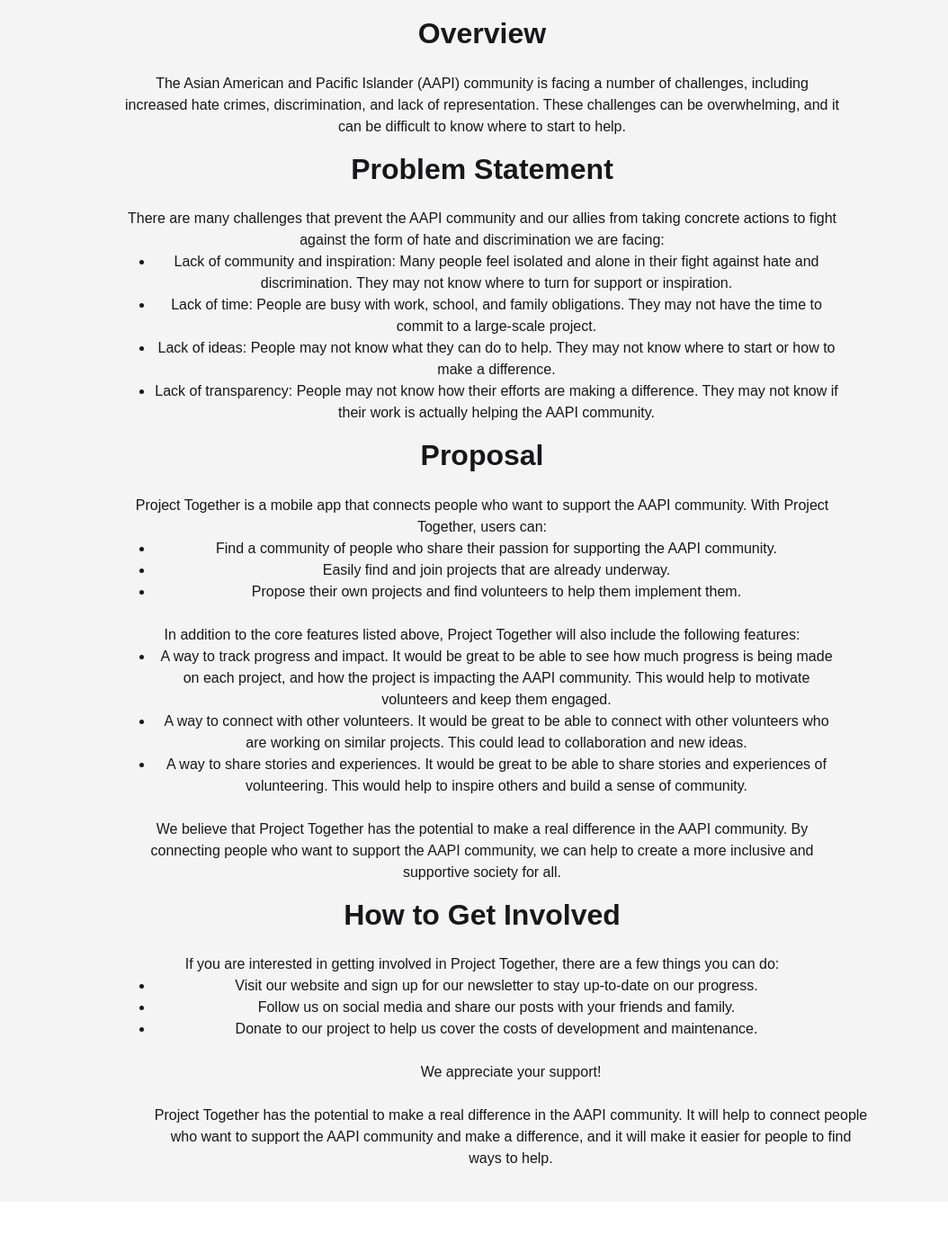
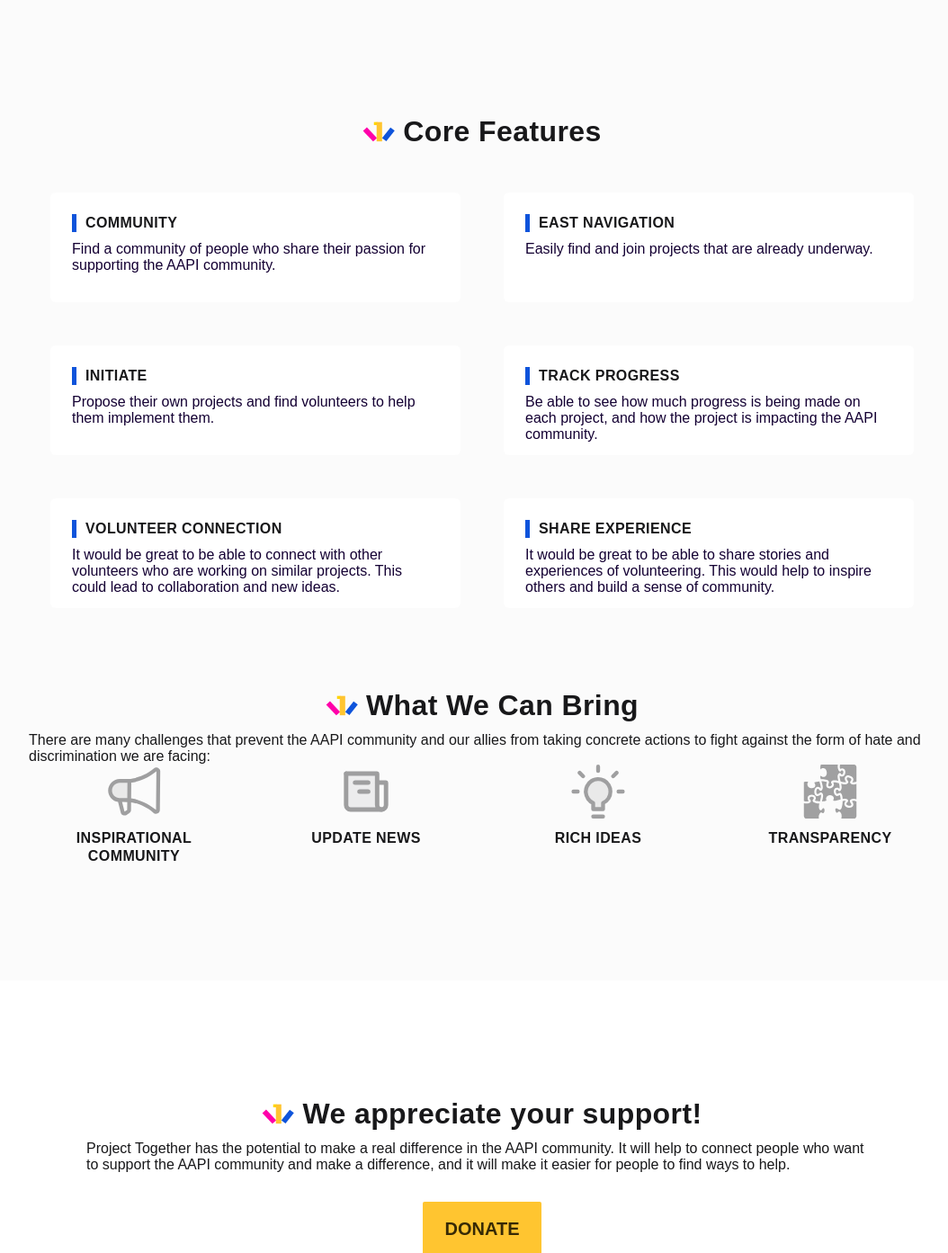
Before and after one commit to 1thing-org/1thing.org, a React (Create React App) app: page /projects/project-together in a window 1280 px wide. Shown: the part 933-2326 px from the top of the page at 90% size, without its empty margins (104-1158 px from the left). Built offline with nearby package versions, Linux system fonts and the light colour scheme; no server answers.

Commit message:
Add the bottom section of the project together (#153)
* bottom section of project together

* update css

```diff
--- a/src/components/projects/projectTogether/ProjectTogether.tsx
+++ b/src/components/projects/projectTogether/ProjectTogether.tsx
@@ -3,7 +3,9 @@ import Footer from "../../footer/Footer";
 import Iphone from "../../../assets/project-together/iphone.png"
 import Content from "./content/content";
 import TopSection from "./topSection/TopSection";
+import BottomSec from "./bottomSection/BottomSec";
 import HeroSection from "components/hero/HeroSection";
+
 
 const aboutHeroData: {
   heading: string;
@@ -26,9 +28,8 @@ function ProjectTogether() {
         secondheading={aboutHeroData.secondheading}
         subheading={aboutHeroData.subheading}
         imageSrc={Iphone}
-
       />
-      <Content />
+      <BottomSec />
       <Footer />
     </div>
   );
--- /dev/null
+++ b/src/components/projects/projectTogether/bottomSection/Bottom.tsx
@@ -0,0 +1,21 @@
+import Card from 'react-bootstrap/Card';
+import './BottomSec.css';
+
+type Props = {
+
+    name: string;
+    quote: string;
+}
+
+function Bottom(props: Props) {
+    return (
+        <Card id="feature">
+            <Card.Text id="feature-name">
+                <span className="symbol-style">|</span>{props.name}
+            </Card.Text>
+            <Card.Text id="feature-quote">{props.quote}</Card.Text>
+        </Card>
+    )
+}
+
+export default Bottom;
--- /dev/null
+++ b/src/components/projects/projectTogether/bottomSection/BottomSec.css
@@ -0,0 +1,173 @@
+#core-features-section {
+    display: flex;
+    padding: 128px 32px;
+    padding-bottom: 64px;
+    flex-direction: column;
+    align-items: center;
+    align-self: stretch;
+    background: #FBFBFB;
+    gap: 24px;
+}
+
+#core-features-container {
+    display: flex;
+    justify-content: center;
+    align-items: center;
+    gap: 8px;
+    align-self: stretch;
+}
+
+.core-features {
+    color: #18181A;
+    text-align: center;
+    font-size: 32px;
+    font-style: normal;
+    font-weight: 600;
+    line-height: 40px;
+    letter-spacing: 0.4px;
+    margin: 0;
+}
+
+#features {
+    display: flex;
+    width: 1008px;
+    flex-direction: column;
+    align-items: center;
+    gap: 24px;
+}
+
+#feature {
+    display: flex;
+    height: 122px;
+    padding: 24px;
+    flex-direction: column;
+    align-items: flex-start;
+    gap: 10px;
+    flex: 1 0 0;
+    background: #FFF;
+    border: none;
+    margin: 24px;
+}
+
+.symbol-style {
+    display: inline-block;
+    width: 5px;
+    height: 20px;
+    margin-right: 10px;
+    color: var(--Secondary-color, #0F54DB);
+    background-color: var(--Secondary-color, #0F54DB);
+}
+
+#feature-name {
+    color: var(--neutral-neutral-01, #18181A);
+    margin: 0;
+    font-size: 16px;
+    font-style: normal;
+    font-weight: 600;
+    line-height: 20px;
+    letter-spacing: 0.4px;
+    text-transform: uppercase;
+    text-align: left;
+}
+
+#feature-quote {
+    color: var(--bright-dark, #140033);
+    font-size: 16px;
+    font-style: normal;
+    font-weight: 400;
+    line-height: normal;
+    text-align: left;
+}
+
+.bottom-text {
+    max-width: 1008px;
+    color: var(--neutral-neutral-01, #18181A);
+    font-size: 16px;
+    font-style: normal;
+    font-weight: 400;
+    line-height: normal;
+    text-align: left;
+    padding-top:10px;
+    margin-bottom: 0;
+}
+
+#lower {
+    display: flex;
+    flex-direction: column;
+    align-items: center;
+    background: #FBFBFB;
+
+
+}
+
+#core-features-lower-section {
+    display: flex;
+    flex-direction: column;
+
+    padding-left: 120px;
+    padding-right: 120px;
+    padding-bottom: 128px;
+
+
+
+}
+
+#icon {
+    display: flex;
+    flex-direction: column;
+    align-items: center;
+    gap: 12px;
+    flex: 1 0 0;
+}
+
+#icon-img {
+    width: 60.84px;
+    height: 59.994px;
+}
+
+#icon-text {
+    color: var(--neutral-neutral-01, #18181A);
+    text-align: center;
+    font-size: 16px;
+    font-style: normal;
+    font-weight: 600;
+    line-height: 20px;
+    letter-spacing: 0.4px;
+    text-transform: uppercase;
+}
+
+
+#core-features-support-section {
+    display: flex;
+    padding: 128px 200px;
+    padding-bottom: 64px;
+    flex-direction: column;
+    align-items: center;
+    align-self: stretch;
+}
+
+#donate-button {
+    display: flex;
+    width: 132px;
+    height: 61px;
+    padding: 10px 24px;
+    justify-content: center;
+    align-items: center;
+    gap: 10px;
+    border-radius: var(--Redius, 2px);
+    background: var(--Primary-color, #FFC530);
+    color: #372A06;
+    text-align: center;
+    font-size: 20px;
+    font-style: normal;
+    font-weight: 700;
+    line-height: normal;
+    text-transform: uppercase;
+    margin-top: 32px;
+}
+
+@media screen and (min-width: 768px) and (max-width: 991px) {
+    #feature {
+        height: 165px;
+    }
+}
--- /dev/null
+++ b/src/components/projects/projectTogether/bottomSection/BottomSec.tsx
@@ -0,0 +1,122 @@
+import smallLogo from "../../../../assets/home-page/smallLogo.svg";
+import { Button, Container, Image, Col, Row, Card } from "react-bootstrap";
+import './BottomSec.css';
+import Bottom from './Bottom';
+import a1 from "../../../../assets/home-page/a1.svg";
+import a5 from "../../../../assets/home-page/a5.svg";
+import a3 from "../../../../assets/home-page/a3.svg";
+import a4 from "../../../../assets/home-page/a4.svg";
+const FeatureData: { name: string; quote: string }[] = [
+  {
+
+    name: "COMMUNITY",
+    quote:
+      'Find a community of people who share their passion for supporting the AAPI community.',
+  },
+  {
+
+    name: "EAST NAVIGATION",
+    quote:
+      'Easily find and join projects that are already underway.',
+  },
+  {
+
+    name: "INITIATE",
+    quote:
+      'Propose their own projects and find volunteers to help them implement them.',
+  },
+  {
+
+    name: "TRACK PROGRESS",
+    quote:
+      'Be able to see how much progress is being made on each project, and how the project is impacting the AAPI community. ',
+  },
+  {
+
+    name: "VOLUNTEER CONNECTION",
+    quote:
+      'It would be great to be able to connect with other volunteers who are working on similar projects. This could lead to collaboration and new ideas.',
+  },
+  {
+
+    name: "SHARE EXPERIENCE",
+    quote:
+      'It would be great to be able to share stories and experiences of volunteering. This would help to inspire others and build a sense of community.',
+  },
+];
+function BottomSec() {
+  return (
+    <div id="bottom-sections">
+      <div id="core-features-section">
+        <Container id="core-features-container">
+          <img className="feature-logo" src={smallLogo} style={{ width: "37px", height: "23.5px" }} alt="1thing logo"></img>
+          <h2 className="core-features">Core Features</h2>
+        </Container>
+        <Container id="features">
+          <Row >
+
+            {FeatureData.map((feature, index) => (
+              <Col md={6} key={index} style={{ padding: '0' }}>
+                <Bottom
+                  name={feature.name}
+                  quote={feature.quote}
+                />
+              </Col>
+            ))}
+          </Row>
+        </Container>
+      </div>
+
+      <div id="lower">
+        <div id="core-features-lower-section">
+          <Container id="core-features-container">
+            <img className="feature-logo" src={smallLogo} style={{ width: "37px", height: "23.5px" }} alt="1thing logo"></img>
+            <h2 className="core-features">What We Can Bring</h2>
+          </Container>
+          <p className="bottom-text">
+            There are many challenges that prevent the AAPI community and our allies from taking concrete actions to fight against
+            the form of hate and discrimination we are facing:
+          </p>
+          <Row>
+            <Col md={3} id="icon">
+              <Image src={a1} id="icon-img" />
+              <Card.Text id="icon-text">INSPIRATIONAL COMMUNITY</Card.Text>
+            </Col>
+            <Col md={3} id="icon">
+              <Image src={a5} id="icon-img" />
+              <Card.Text id="icon-text">UPDATE NEWS</Card.Text>
+            </Col>
+            <Col md={3} id="icon">
+              <Image src={a3} id="icon-img" />
+              <Card.Text id="icon-text">RICH IDEAS</Card.Text>
+            </Col>
+            <Col md={3} id="icon">
+              <Image src={a4} id="icon-img" />
+              <Card.Text id="icon-text">TRANSPARENCY</Card.Text>
+            </Col>
+          </Row>
+        </div>
+      </div>
+
+      <div id="support">
+        <div id="core-features-support-section">
+          <Container id="core-features-container">
+            <img className="feature-logo" src={smallLogo} style={{ width: "37px", height: "23.5px" }} alt="1thing logo"></img>
+            <h2 className="core-features">We appreciate your support!</h2>
+          </Container>
+
+          <p className="bottom-text">
+            Project Together has the potential to make a real difference in the AAPI community. It will help to connect people
+            who want to support the AAPI community and make a difference, and it will make it easier for people to find ways to help.
+          </p>
+
+          <Button id="donate-button">Donate</Button>
+        </div>
+      </div>
+    </div>
+
+
+  );
+}
+
+export default BottomSec;
```
Also changed, not shown: src/assets/home-page/a5.svg (added).
